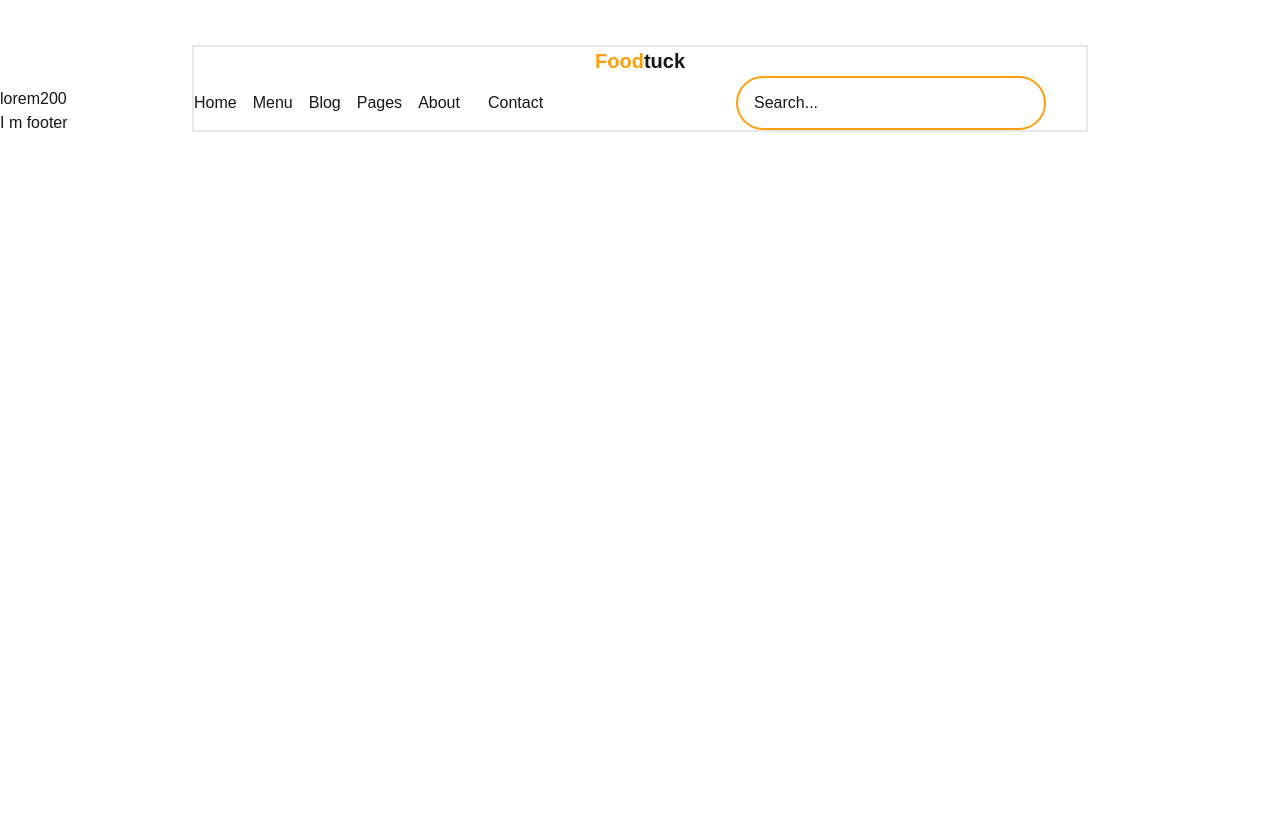
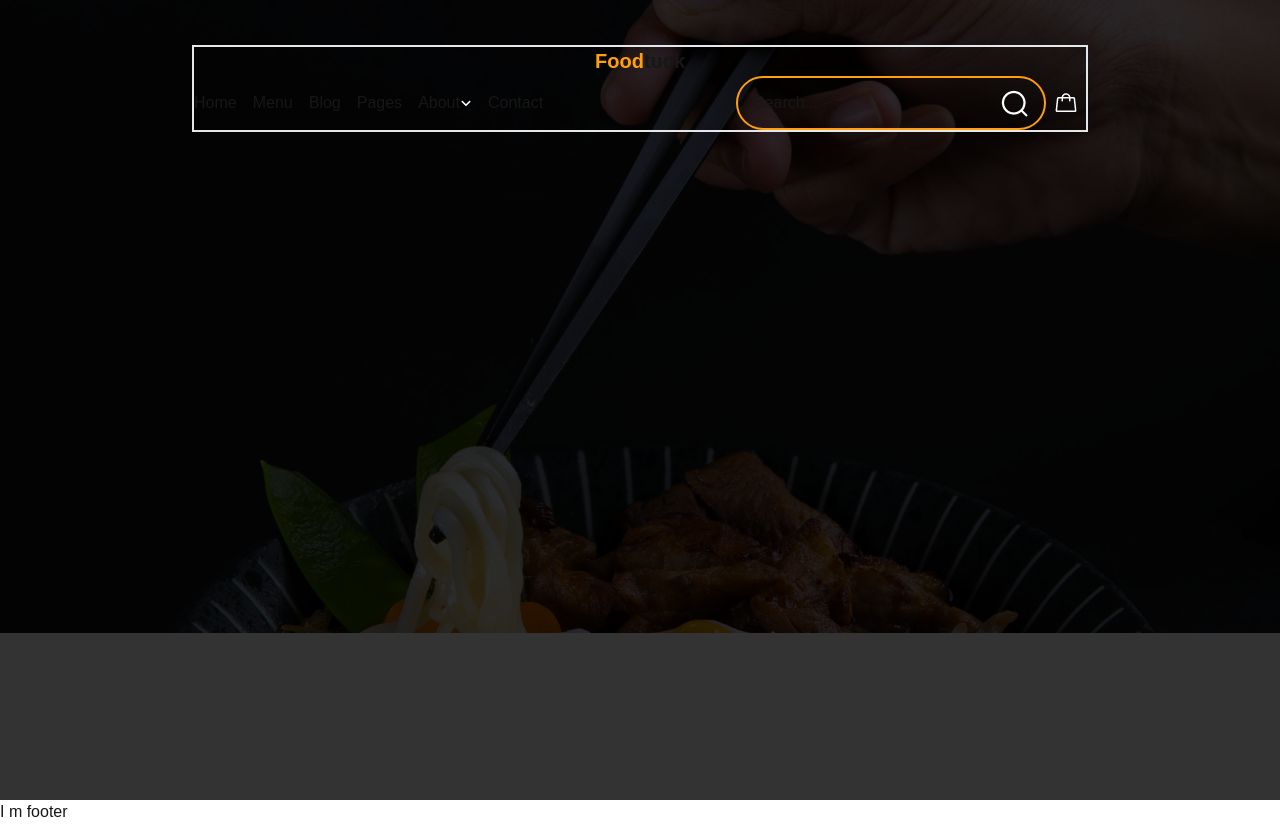
Before and after one commit to Sharjeelcode/Q2-UI-UX-HACKATHON, a Next.js app: page / in a window 1280 px wide. Before the commit the page ends 800 px from the top, so only its background shows below. Built offline with nearby package versions, Linux system fonts and the light colour scheme.

Commit message:
Hero section background image set

```diff
--- a/app/components/Header.tsx
+++ b/app/components/Header.tsx
@@ -13,7 +13,7 @@ function Header() {
     { id: "Contact", contant: "Contact" },
   ];
   return (
-    <div className="sticky flex justify-center top-[45px]">
+    <div className="fixed w-screen flex justify-center top-[45px] z-50">
       <div className=" flex  flex-col justify-between w-[70vw] h-[87px] border-2">
         <div>
           <h1 className="text-center font-bold text-xl">
--- a/app/page.tsx
+++ b/app/page.tsx
@@ -1,5 +1,14 @@
 import Image from "next/image";
-
+import heroBackgroundImg from "@/app/assets/heroBackgroundImg.png";
 export default function Home() {
-  return <h1>lorem200</h1>;
+  return (
+    <>
+      <div className="w-screen h-screen opacity-80 relative bg-black z-40"></div>
+      <Image
+        src={heroBackgroundImg}
+        alt=""
+        className="max-h-screen z-10 absolute top-0"
+      />
+    </>
+  );
 }
```
Also changed, not shown: app/assets/heroBackgroundImg.png (added).
